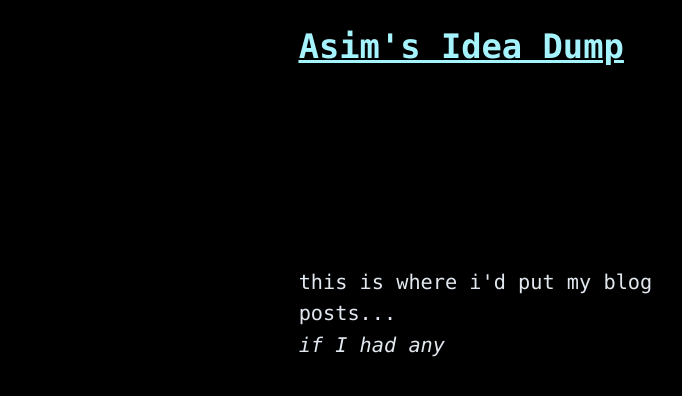
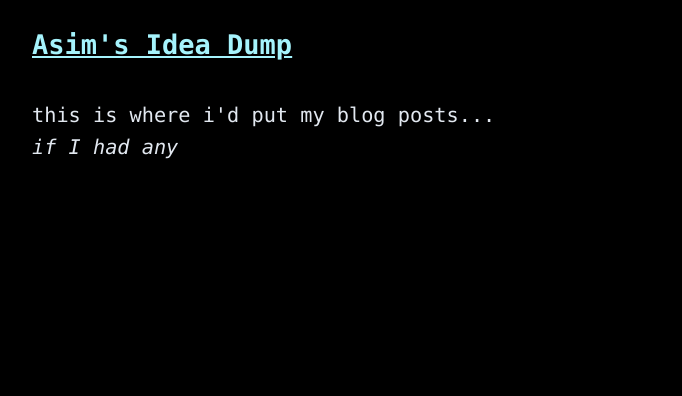
Before and after one commit to aseeeem/my-page, a Next.js app: page /blog in a window 1280 px wide. Shown: the top 396 px of the page, without its empty margins (128-810 px from the left). Built offline with nearby package versions, Linux system fonts and the light colour scheme.

Commit message:
i like this layout more

```diff
--- a/app/blog/layout.tsx
+++ b/app/blog/layout.tsx
@@ -6,9 +6,9 @@ export default function BlogLayout({
   children: React.ReactNode;
 }) {
   return (
-    <div className=" h-full grid grid-cols-3 grid-rows-3">
+    <div className="h-full grid grid-cols-[0.5fr_3fr_0.5fr] grid-rows-[0.5fr_3fr_0.5fr]">
       <header className="pt-6 pb-6 text-center lg:text-left col-start-2">
-        <h1 className="text-3xl text-cyan-200 font-extrabold underline">
+        <h1 className="text-2xl text-cyan-200 font-extrabold underline">
           <Link href="/">Asim's Idea Dump</Link>
         </h1>
       </header>
```
